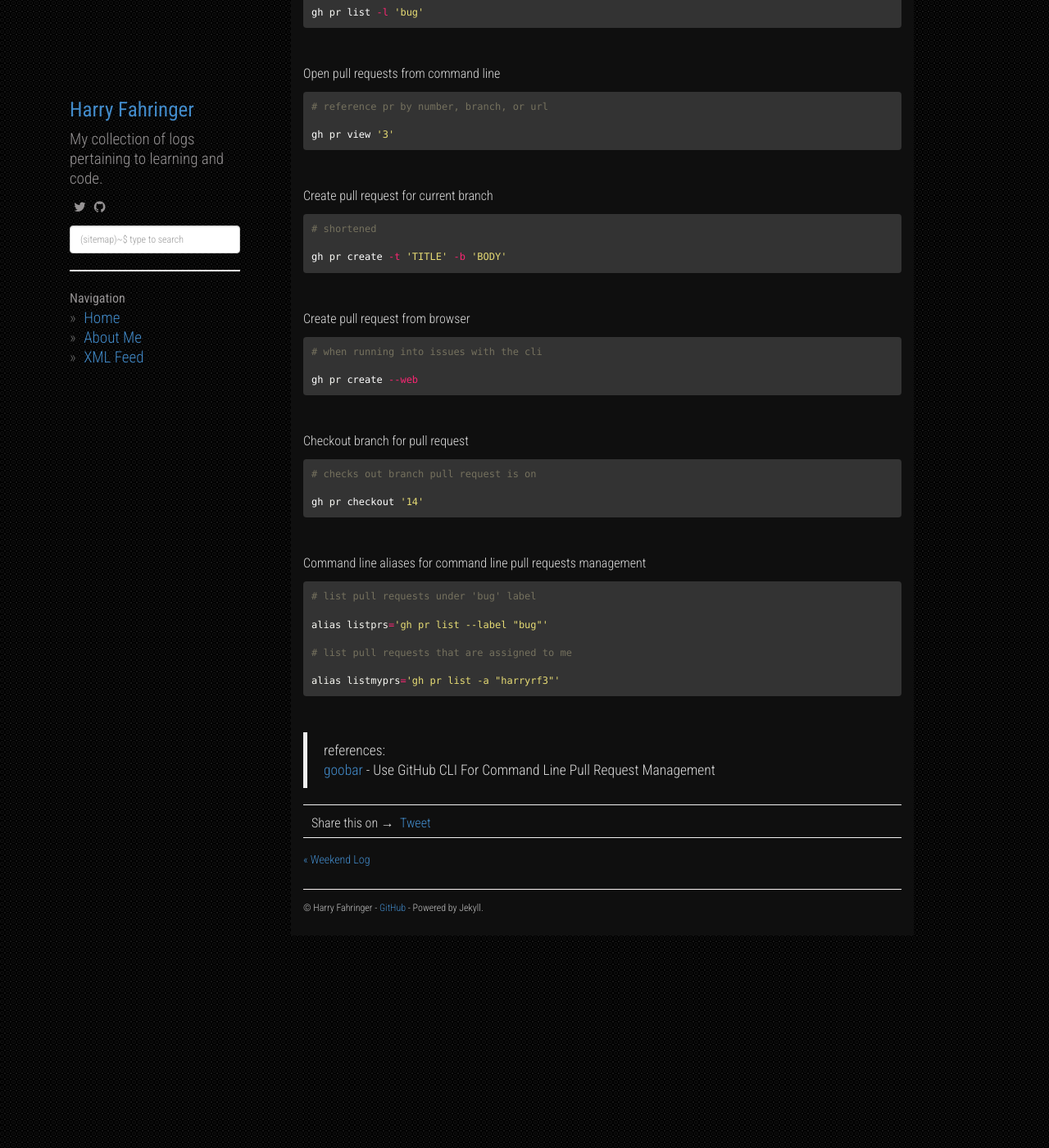
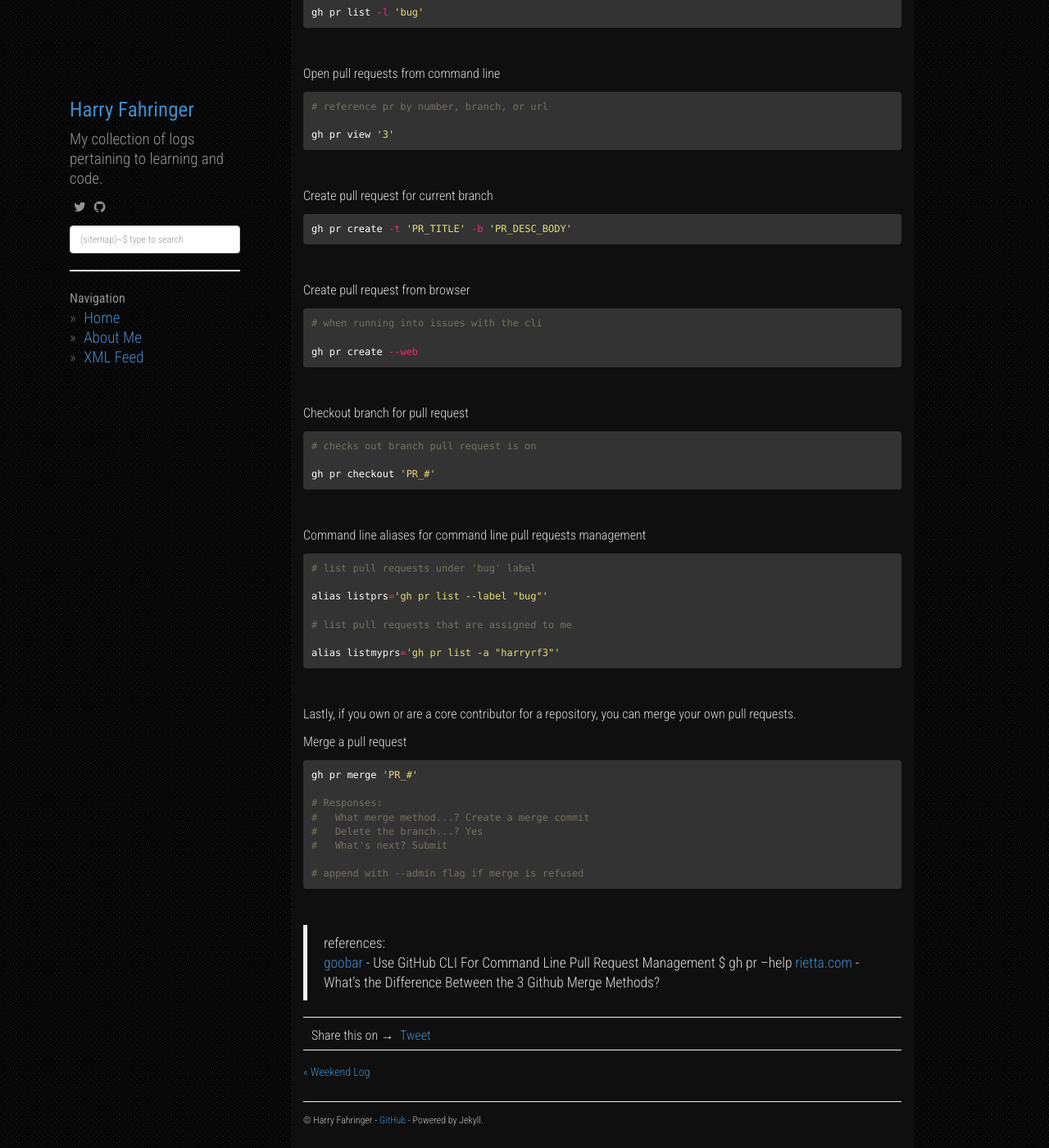
Before and after one commit to harryrf3/harryrf3.github.io, a Jekyll site: the page built from _posts/2022-06-20-github-cli-managing-prs.md, in a window 1280 px wide and 1400 px high, scrolled down 1385 px. Shown: the whole window at 82% size. Built offline with Jekyll 4.4.1, drawn with Linux system fonts in a browser that asks for light colours; nearby versions of some CDN libraries; comment, search, counter and statistics services are not loaded.

Commit message:
Add info about merging commits

````diff
--- a/_posts/2022-06-20-github-cli-managing-prs.md
+++ b/_posts/2022-06-20-github-cli-managing-prs.md
@@ -98,9 +98,7 @@ gh pr view '3'
 
 Create pull request for current branch
 ```sh
-# shortened
-
-gh pr create -t 'TITLE' -b 'BODY'
+gh pr create -t 'PR_TITLE' -b 'PR_DESC_BODY'
 ```
 
 <br/>
@@ -118,7 +116,7 @@ Checkout branch for pull request
 ```sh
 # checks out branch pull request is on
 
-gh pr checkout '14'
+gh pr checkout 'PR_#'
 ```
 
 <br/>
@@ -136,5 +134,23 @@ alias listmyprs='gh pr list -a "harryrf3"'
 
 <br/>
 
+Lastly, if you own or are a core contributor for a repository, you can merge your own pull requests.
+
+Merge a pull request
+```sh
+gh pr merge 'PR_#'
+
+# Responses:
+#   What merge method...? Create a merge commit
+#   Delete the branch...? Yes
+#   What's next? Submit
+
+# append with --admin flag if merge is refused
+```
+
+<br/>
+
 > references: <br/>
 > [goobar](https://www.youtube.com/watch?v=Ku9_0Mftiic) - Use GitHub CLI For Command Line Pull Request Management
+> $ gh pr --help
+> [rietta.com](https://rietta.com/blog/github-merge-types/) - What's the Difference Between the 3 Github Merge Methods?
````
